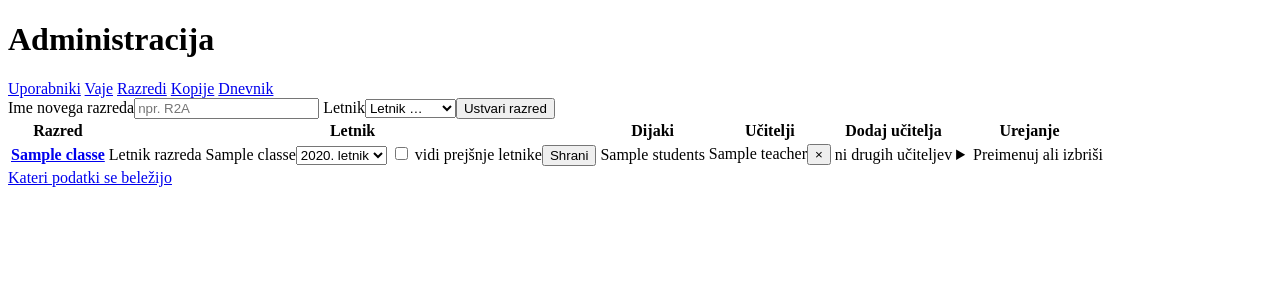
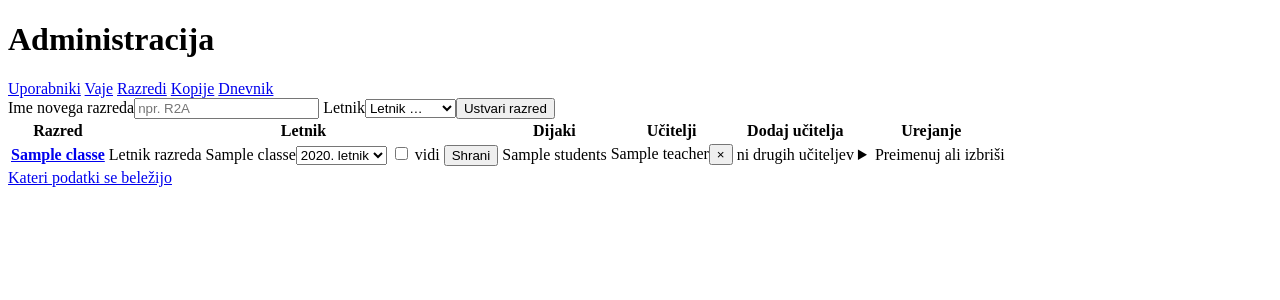
Before and after one commit to tomazf/LAV-RAC, a Node project: template src/views/admin/classes.ejs in a window 1280 px wide. Shown: the part 51-351 px from the top of the page. Run offline with Node 20 templates, Linux system fonts and the light colour scheme; the template is opened without the code that fills it: most values are stand-ins (such as "Sample title", 1, 10 or a date in 2020).

Commit message:
Admin classes: aligned buttons, past-years option only where there is a lower year
Co-Authored-By: Claude Opus 5.5 <noreply@anthropic.com>
Claude-Session: https://claude.ai/code/session_015DQH886HuDq4b52vg27cAA

```diff
--- a/src/catalog.js
+++ b/src/catalog.js
@@ -42,6 +42,11 @@ export const plannedModules = portal.plannedModules.filter((id) => !modules.some
 export const YEARS = Object.entries(portal.years).map(([y, module]) => ({ year: Number(y), module })).sort((a, b) => a.year - b.year);
 export const yearsOn = YEARS.some((y) => modules.some((m) => m.id === y.module));
 export const finalYear = yearsOn ? YEARS.at(-1).year : null;
+// What "sees past years" opens for a class: "2. letnik", "2. in 3. letnik"; empty when there is no lower year.
+export const pastLabel = (year) => {
+  const lower = YEARS.filter((y) => year && y.year < year).map((y) => `${y.year}.`);
+  return lower.length ? `${lower.length > 1 ? `${lower.slice(0, -1).join(', ')} in ${lower.at(-1)}` : lower[0]} letnik` : '';
+};
 export const yearOf = (moduleId) => YEARS.find((y) => y.module === moduleId)?.year ?? null;
 export const inYear = (year, moduleId) => !yearsOn || !year || yearOf(moduleId) === year;
 // Groups of lower years, which a class may be allowed to revisit.
--- a/src/server.js
+++ b/src/server.js
@@ -8,7 +8,7 @@ import { migrate, pool } from './db.js';
 import { isMaintenance } from './backup.js';
 import { portal } from './portal.js';
 import { asset } from './assets.js';
-import { yearsOn } from './catalog.js';
+import { pastLabel, yearsOn } from './catalog.js';
 import * as fmt from './format.js';
 import { authRouter, loadUser } from './auth.js';
 import { exerciseRouter } from './routes/exercises.js';
@@ -25,6 +25,7 @@ app.locals.fmt = fmt;
 app.locals.portal = portal;
 app.locals.asset = asset;
 app.locals.yearsOn = yearsOn;
+app.locals.pastLabel = pastLabel;
 app.locals.path = '/';
 app.locals.user = null;
 app.locals.csrf = '';
--- a/src/views/admin/classes.ejs
+++ b/src/views/admin/classes.ejs
@@ -7,13 +7,13 @@
 <div class="scroll block"><table class="data"><thead><tr><th class="l">Razred</th><% if (YEARS.length) { %><th class="l">Letnik</th><% } %><th>Dijaki</th><th class="l">Učitelji</th><th class="l">Dodaj učitelja</th><th class="l">Urejanje</th></tr></thead><tbody>
 <% classes.forEach((c) => { const free = teachers.filter((t) => !c.teachers.some((x) => x.id === t.id)); %><tr>
   <td class="l"><a href="/ucitelj/razredi/<%= c.id %>"><strong><%= c.name %></strong></a></td>
-  <% if (YEARS.length) { %><td class="l"><form class="inline tight" method="post" action="/admin/razredi/<%= c.id %>/letnik"><input type="hidden" name="_csrf" value="<%= csrf %>">
+  <% if (YEARS.length) { %><td class="l"><form class="inline tight year-form" method="post" action="/admin/razredi/<%= c.id %>/letnik"><input type="hidden" name="_csrf" value="<%= csrf %>">
     <label class="sr" for="y<%= c.id %>">Letnik razreda <%= c.name %></label><select id="y<%= c.id %>" name="year"><% if (!c.year) { %><option value="">brez letnika</option><% } %><% YEARS.forEach((y) => { %><option value="<%= y.year %>" <%= c.year === y.year ? 'selected' : '' %>><%= y.year %>. letnik</option><% }) %></select>
-    <label class="switch"><input type="checkbox" name="show_past" <%= c.show_past ? 'checked' : '' %>> vidi prejšnje letnike</label><button class="btn ghost small">Shrani</button></form></td><% } %>
+    <% if (pastLabel(c.year)) { %><label class="switch"><input type="checkbox" name="show_past" <%= c.show_past ? 'checked' : '' %>> vidi <%= pastLabel(c.year) %></label><% } %><button class="btn ghost small">Shrani</button></form></td><% } %>
   <td><%= c.students %></td>
   <td class="l"><% if (!c.teachers.length) { %><span class="dim">še brez učitelja</span><% } %><% c.teachers.forEach((t) => { %>
     <form class="teacher-chip" method="post" action="/admin/razredi/<%= c.id %>/ucitelji/<%= t.id %>/odstrani"><input type="hidden" name="_csrf" value="<%= csrf %>"><span><%= t.name %></span><button aria-label="Odstrani učitelja <%= t.name %> iz razreda <%= c.name %>" title="Odstrani iz razreda">×</button></form><% }) %></td>
-  <td class="l"><% if (free.length) { %><form class="inline tight" method="post" action="/admin/razredi/<%= c.id %>/ucitelji"><input type="hidden" name="_csrf" value="<%= csrf %>">
+  <td class="l"><% if (free.length) { %><form class="inline tight add-teacher" method="post" action="/admin/razredi/<%= c.id %>/ucitelji"><input type="hidden" name="_csrf" value="<%= csrf %>">
     <label class="sr" for="u<%= c.id %>">Učitelj za razred <%= c.name %></label><select id="u<%= c.id %>" name="user"><% free.forEach((t) => { %><option value="<%= t.id %>"><%= t.name %></option><% }) %></select><button class="btn ghost small">Dodaj</button></form><% } else { %><span class="dim">ni drugih učiteljev</span><% } %></td>
   <td class="l"><details class="danger-zone inline-details"><summary>Preimenuj ali izbriši</summary>
     <form class="inline tight" method="post" action="/admin/razredi/<%= c.id %>/preimenuj"><input type="hidden" name="_csrf" value="<%= csrf %>"><label class="sr" for="n<%= c.id %>">Novo ime</label><input id="n<%= c.id %>" name="name" value="<%= c.name %>" required maxlength="80"><button class="btn ghost small">Preimenuj</button></form>
--- a/src/views/teacher/class.ejs
+++ b/src/views/teacher/class.ejs
@@ -6,7 +6,7 @@
   <a class="btn ghost" href="#dodaj">Dodaj dijake (<%= unassigned.length %>)</a>
   <a class="btn ghost" href="/ucitelj/razredi/<%= cls.id %>/izvoz.csv">Izvozi CSV</a></div>
 </div>
-<p class="dim team"><% if (cls.year) { %><%= cls.year %>. letnik<%= cls.show_past ? ', dijaki vidijo tudi prejšnje letnike' : '' %> · <% } %>Učitelji: <%= teachers.map((t) => t.name).join(', ') || 'še brez učitelja' %></p>
+<p class="dim team"><% if (cls.year) { %><%= cls.year %>. letnik<%= cls.show_past && pastLabel(cls.year) ? `, dijaki vidijo tudi ${pastLabel(cls.year)}` : '' %> · <% } %>Učitelji: <%= teachers.map((t) => t.name).join(', ') || 'še brez učitelja' %></p>
 <% if (!openCount) { %><p class="notice-warn">Dijaki tega razreda še ne vidijo nobene vaje. <a href="/ucitelj/razredi/<%= cls.id %>/vaje">Izberi vaje</a>.</p><% } %>
 <dl class="stats">
   <div><dt>Dijaki</dt><dd><%= rows.length %></dd></div>
```
Also changed, not shown: TODO.md (+2 -2 lines), docs/NACRT_PORTALA.md (+1 -1 lines), src/routes/admin.js (+5 -4 lines), test/content.test.js (+6 -2 lines), src/public/css/app.css.
